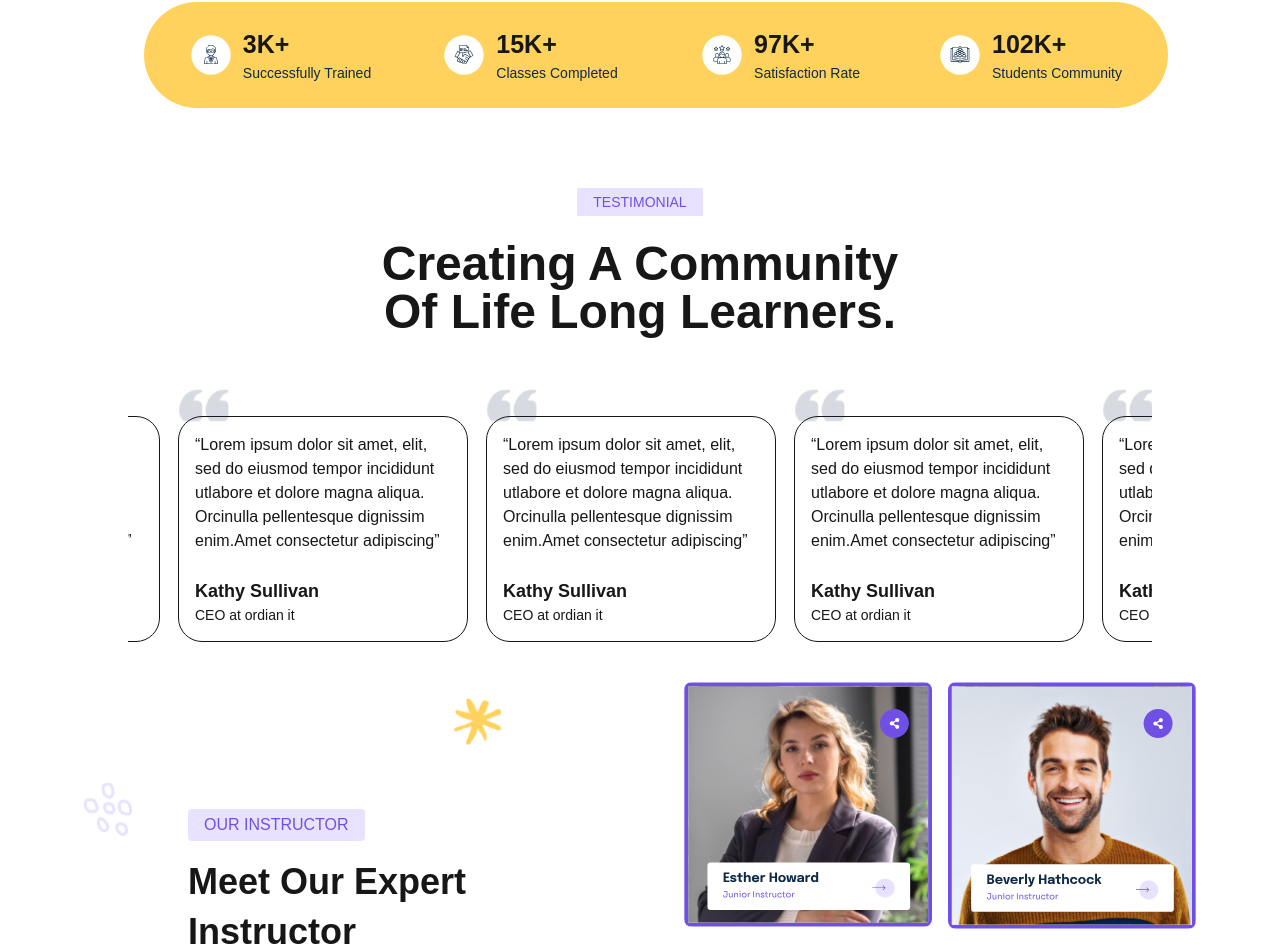
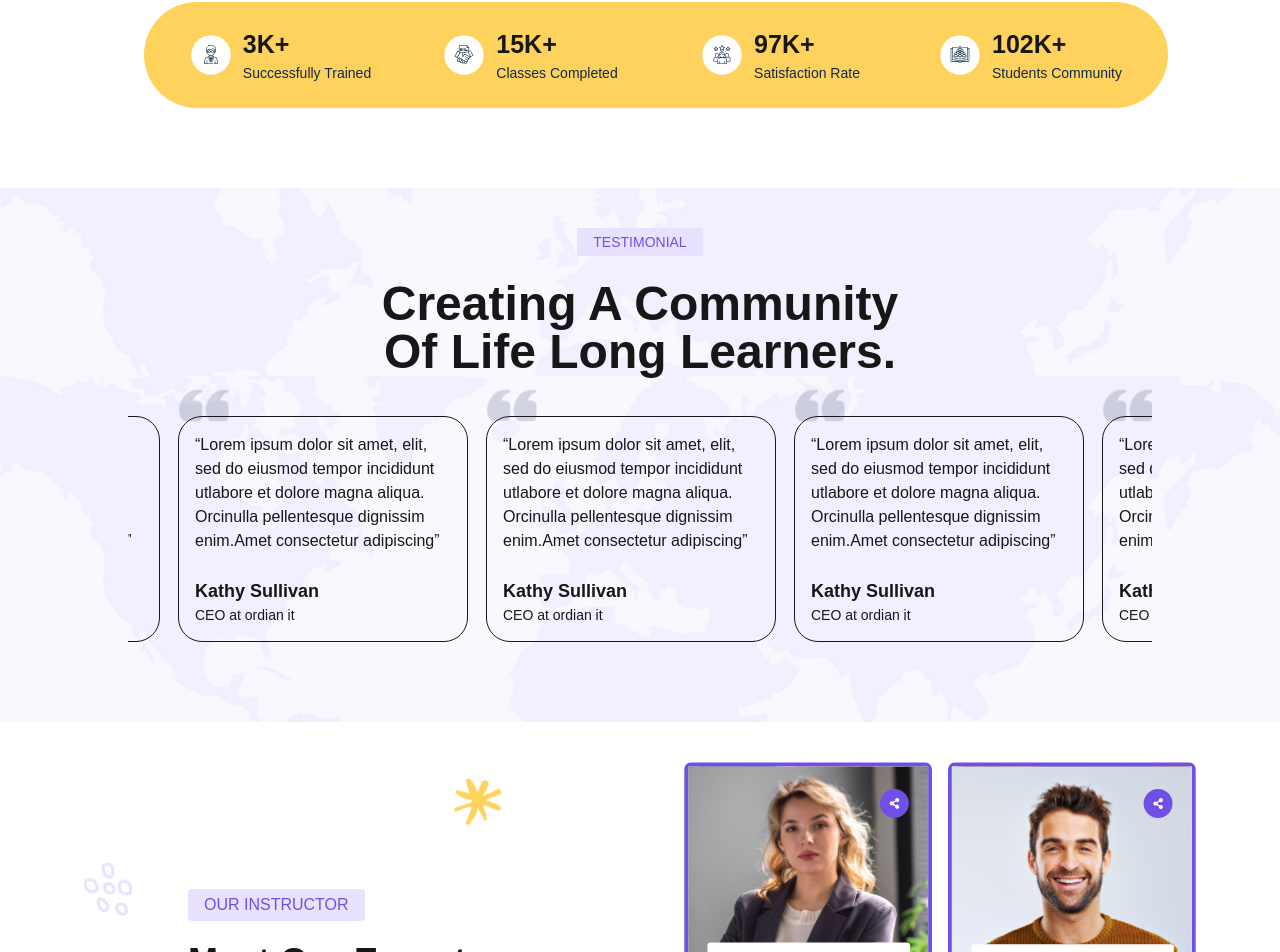
Before and after one commit to Hamad12-siddiqui/Course-Hub, a Next.js app: page / in a window 1280 px wide. Shown: the part 3690-4642 px from the top of the page. Built offline with nearby package versions, Linux system fonts and the light colour scheme.

Commit message:
fix: add the bg img in carsoule section

```diff
--- a/app/components/Carsoule/Carsoule.js
+++ b/app/components/Carsoule/Carsoule.js
@@ -88,7 +88,8 @@ function PauseOnHover() {
 
     const settings = getSlideSettings();
     return (
-        <div className="max-w-5xl mx-auto  ">
+        <div className="w-full bg-[url('/images/mapbg.jpg')] bg-cover bg-center bg-no-repeat md:pb-20 pb-10">
+        <div className="max-w-5xl mx-auto   ">
             {typeof window !== 'undefined' && (
                 <Slider {...settings} className="">
                     {data.map((item, index) => (
@@ -116,6 +117,7 @@ function PauseOnHover() {
             )}
 
         </div>
+        </div>
     );
 }
 
--- a/app/modules/Home/Testimonial.js
+++ b/app/modules/Home/Testimonial.js
@@ -4,7 +4,9 @@ import React from "react";
 const Testimonial = () => {
   return (
     <>
-    <div className="flex justify-center items-center mt-20 mb-10 md:px-4 px-0">
+    <div className="flex justify-center items-center mt-20 pt-10 md:px-4 px-0 bg-[url('/images/mapbg.jpg')] bg-cover bg-center">
+
+
       <div className="w-5xl flex flex-col justify-center items-center">
         <div className="bg-[#E9E2FF] text-[#704FE6]">
           <p className="font-sora font-normal text-sm py-1 md:px-4 px-0 uppercase">
```
Also changed, not shown: public/images/mapbg.jpg (added).
